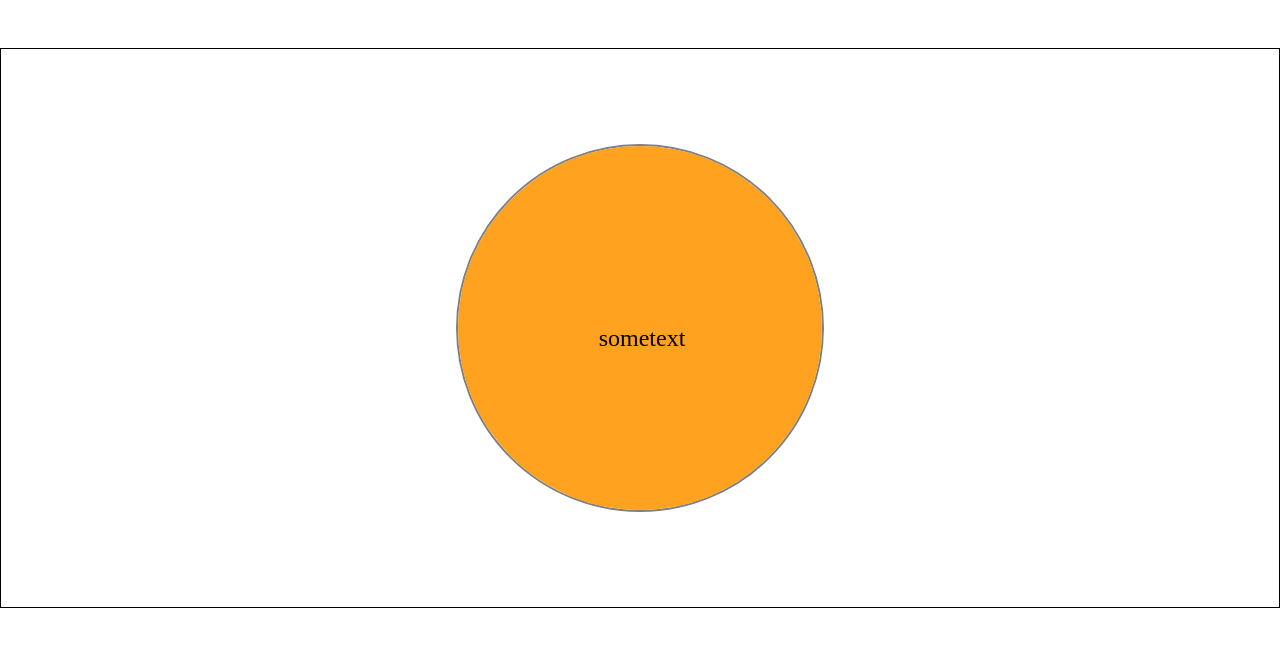
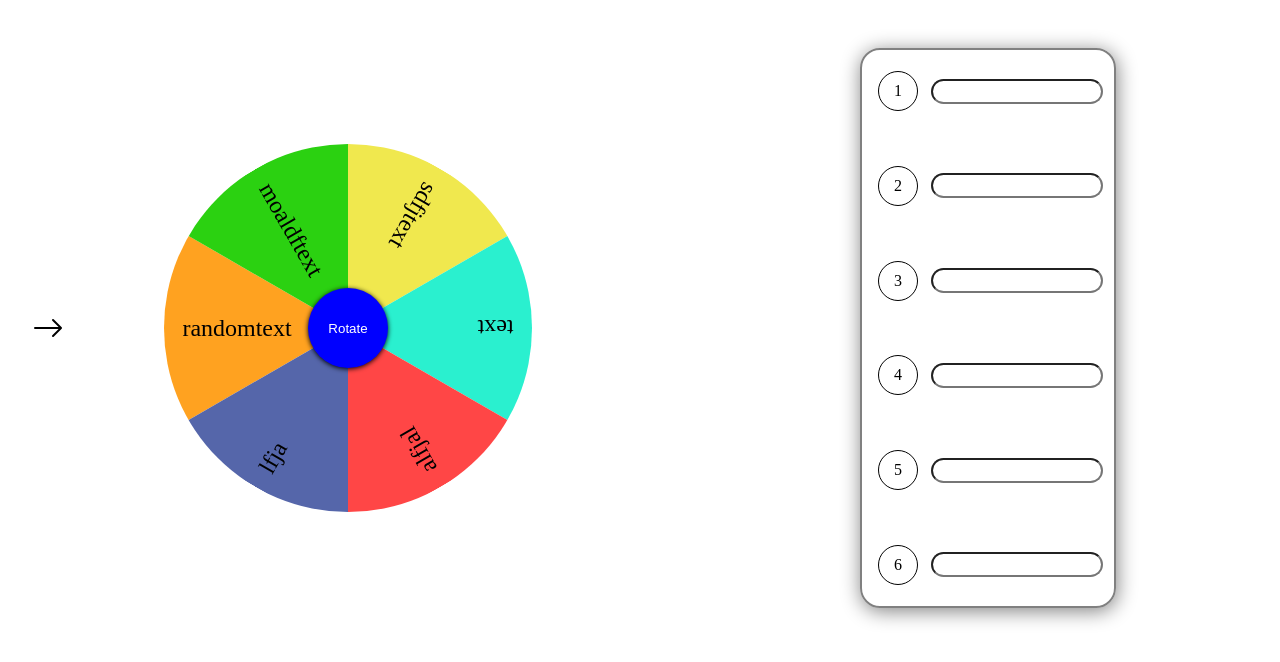
Before and after one commit to sajjad-kazemi/Spinner-Wheel, a website: page index.html in a window 1280 px wide. Drawn offline with Linux system fonts and the light colour scheme.

Commit message:
put arrow and insert form

```diff
--- a/css/style.css
+++ b/css/style.css
@@ -3,8 +3,8 @@
   --2 :#2bd111;
   --3 :#f0e84e;
   --4 :#2af0cf;
-  --5 :#df1212dd;
-  --6 :#5566aadd;
+  --5 :#ff4646;
+  --6 :#5566aa;
 }
 * {
   margin: 0;
@@ -15,29 +15,41 @@
 body{
   display: grid;
   place-items: center;
+  overflow:auto;
 }
 #wheel{
   display: flex;
   position:relative;
+  flex-wrap: wrap;
   width: 100vw;
   height: 70vh;
   margin-top: 3rem;
-  border:1px solid black;
   justify-content: space-around;
   align-items: center;
   transform-origin: center;
+}
+#container{
+  display: flex;
+  justify-content: center;
+  width:auto;
+  height: auto;
 }
 #wheel-container{
   position: relative;
   width: 23rem;
   height: 23rem;
-  border:2px solid gray;
   border-radius: 50%;
   -webkit-border-radius: 50%;
   -moz-border-radius: 50%;
   -ms-border-radius: 50%;
   -o-border-radius: 50%;
   overflow: hidden;
+  transition:transform 1s ease-out;
+  -webkit-transition:transform 1s ease-out;
+  -moz-transition:transform 1s ease-out;
+  -ms-transition:transform 1s ease-out;
+  -o-transition:transform 1s ease-out;
+  user-select: none;
 }
 .oneOfsix{
   position: absolute;
@@ -289,3 +301,91 @@ body{
 #option1.oneOfone{
   background:var(--1);
 }
+#rotateBtn{
+  position:absolute;
+  background:blue;
+  color:white;
+  width: 80px;
+  height: 80px;
+  border-radius: 50%;
+  top:50%;
+  left: 50%;
+  transform: translate(-50%,-50%);
+  -webkit-transform: translate(-50%,-50%);
+  -moz-transform: translate(-50%,-50%);
+  -ms-transform: translate(-50%,-50%);
+  -o-transform: translate(-50%,-50%);
+  z-index: 10;
+  cursor: pointer;
+  border:0px solid black;
+  box-shadow: 0 1px 5px black;
+  justify-self: center;
+}
+#rotateBtn:hover{
+  background:#4141ff;
+}
+#rotateBtn:active{
+  border-width: 1px;
+  box-shadow: none;
+}
+#arrow{
+  z-index: 10;
+  position: absolute;
+  height: 2rem;
+  width: 2rem;
+  align-self: center;
+  justify-self: start;
+  right:95%;
+}
+#insertInfo{
+  border:1px solid black;
+  width: 20%;
+  height: 100%;
+  padding: 1rem .2rem;
+  display: flex;
+  flex-direction: column;
+  justify-content: space-between;
+  align-items: center;
+  border:2px solid gray;
+  border-radius: 20px;
+  -webkit-border-radius: 20px;
+  -moz-border-radius: 20px;
+  -ms-border-radius: 20px;
+  -o-border-radius: 20px;
+  box-shadow: 1px 3px 20px gray;
+  overflow:auto;
+}
+.info{
+  display: flex;
+  flex-direction: row;
+  justify-content: space-evenly;
+  align-items: center;
+}
+.info div {
+  display: flex;
+  justify-content: center;
+  align-items: center;
+  width: 40px;
+  height: 40px;
+  margin: 5px;
+  border:1px solid black;
+  border-radius: 50%;
+  -webkit-border-radius: 50%;
+  -moz-border-radius: 50%;
+  -ms-border-radius: 50%;
+  -o-border-radius: 50%;
+  cursor: pointer;
+  user-select:none;
+}
+.info input{
+  direction:auto;
+  width: 70%;
+  height: 50%;
+  border-radius: 20px;
+  -webkit-border-radius: 20px;
+  -moz-border-radius: 20px;
+  -ms-border-radius: 20px;
+  -o-border-radius: 20px;
+  padding:0 20px;
+  text-align: center;
+}
--- a/index.html
+++ b/index.html
@@ -7,13 +7,15 @@
 </head>
 <body>
   <div id="wheel">
+    <img src="./svg/arrow-right.svg" alt="" id="arrow">
       <div id="wheel-container">
-      <!-- <div id="option1" class="oneOfsix">randomtext</div>
+        <button id="rotateBtn">Rotate</button>
+        <div id="option1" class="oneOfsix">randomtext</div>
         <div id="option2" class="oneOfsix">moaldftext</div>
         <div id="option3" class="oneOfsix">sdfjtext</div>
         <div id="option4" class="oneOfsix">text</div>
         <div id="option5" class="oneOfsix">alfjal</div>
-      <div id="option6" class="oneOfsix">lfja</div> -->
+        <div id="option6" class="oneOfsix">lfja</div>
         <!-- <div id="option1" class="oneOffive">sometext</div>
         <div id="option2" class="oneOffive">sometext</div>
         <div id="option3" class="oneOffive">sometext</div>
@@ -28,7 +30,33 @@
         <div id="option3" class="oneOfthree">soemthing</div> -->
         <!-- <div id="option1" class="oneOftwo">sometext</div>
           <div id="option2" class="oneOftwo">sometext</div> -->
-      <div id="option1" class="oneOfone">sometext</div>
+          <!-- <div id="option1" class="oneOfone">sometext</div> -->
+        </div>
+    <div id="insertInfo">
+      <div class="info">
+          <div>1</div>
+          <input maxlength="20" type="text">
+      </div>
+      <div class="info">
+        <div>2</div>
+        <input maxlength="20" type="text">
+      </div>
+      <div class="info">
+        <div>3</div>
+        <input maxlength="20" type="text">
+      </div>
+      <div class="info">
+        <div>4</div>
+        <input maxlength="20" type="text">
+      </div>
+      <div class="info">
+        <div>5</div>
+        <input maxlength="20" type="text">
+      </div>
+      <div class="info">
+          <div>6</div>
+          <input maxlength="20" type="text">
+      </div>
     </div>
   </div>
 </body>
```
Also changed, not shown: svg/arrow-right.svg (added), svg/caret-right-fill.svg (added). Lines whose indentation alone changed are shown as unchanged.
